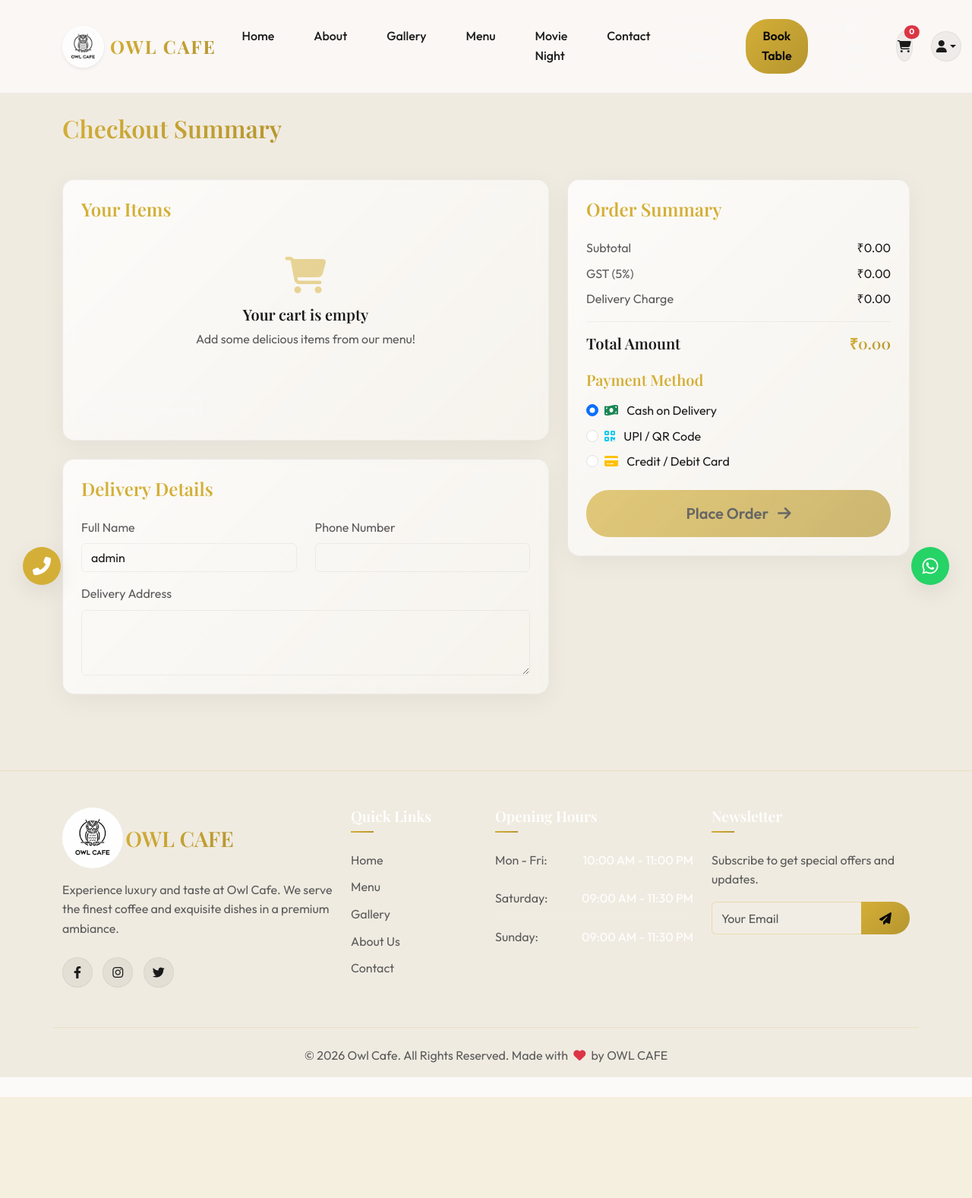
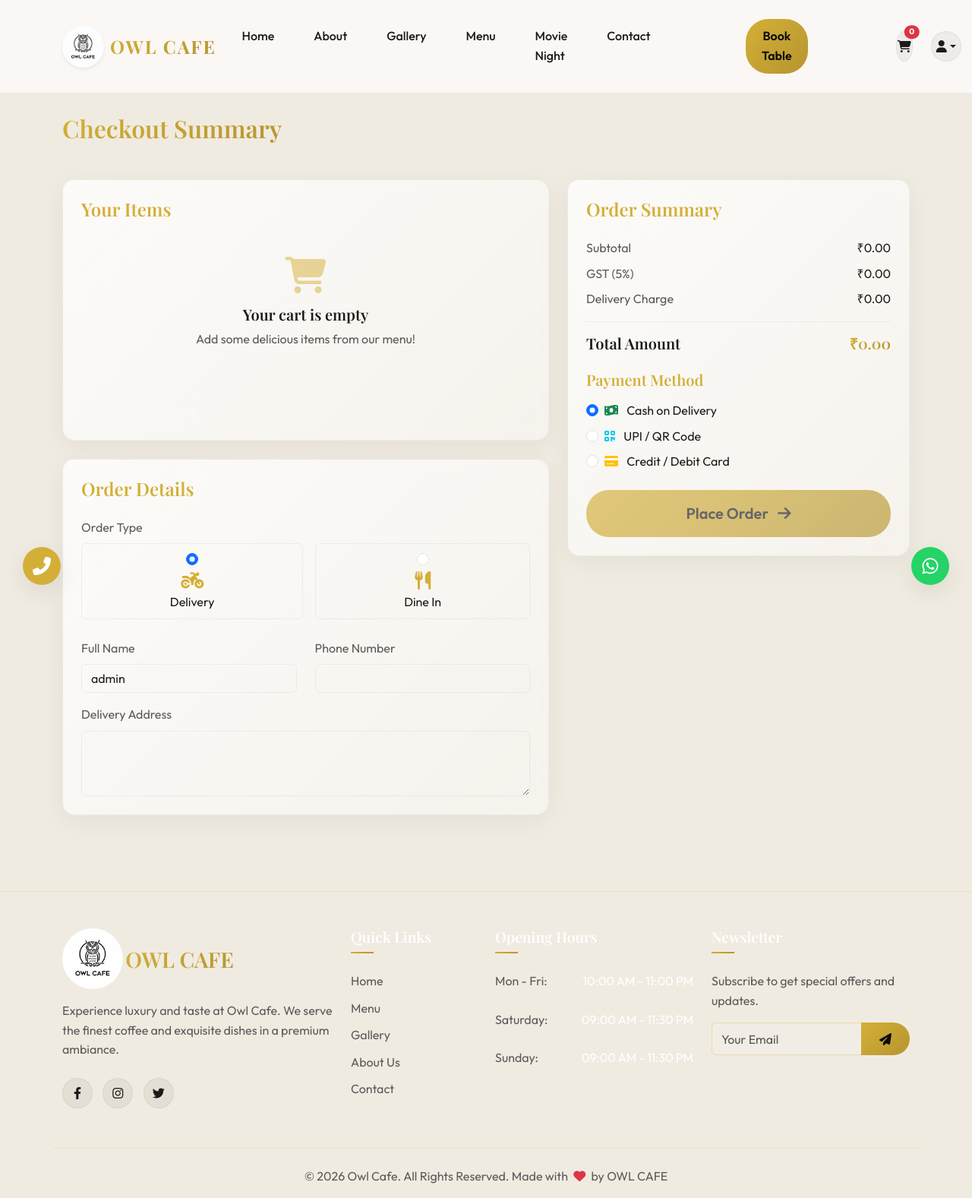
Before and after one commit to devparashar282/owl-cafe-site, a PHP site: page /Cafe/order.php in a window 1280 px wide. Shown: the top 1577 px of the page at 76% size. Before the commit the page ends 1444 px from the top, so only its background shows below. Run offline with PHP 8.4, Linux system fonts and the light colour scheme; a user stored in the database is signed in; some web fonts are replaced.

Commit message:
Implement Dine In vs Delivery checkout feature with dynamic pricing algorithm

```diff
--- a/my_orders.php
+++ b/my_orders.php
@@ -163,6 +163,7 @@ document.addEventListener('DOMContentLoaded', () => {
                                 <h6 class="theme-text-muted mb-1">Invoice Details:</h6>
                                 <p class="text-light mb-0"><strong>Receipt ID:</strong> ${order.formatted_id}</p>
                                 <p class="text-light mb-0"><strong>Date:</strong> ${order.formatted_date}</p>
+                                <p class="text-light mb-0"><strong>Order Type:</strong> ${order.order_type}</p>
                                 <p class="text-light mb-0"><strong>Payment Method:</strong> ${order.payment_method}</p>
                                 <p class="text-light mb-0"><strong>Status:</strong> <span class="text-golden">${order.status}</span></p>
                             </div>
--- a/order.php
+++ b/order.php
@@ -59,7 +59,26 @@ $total = $subtotal > 0 ? ($subtotal + $gst + $delivery) : 0;
                     </div>
 
                     <div class="glass-card p-4">
-                        <h4 class="mb-4 text-golden">Delivery Details</h4>
+                        <h4 class="mb-4 text-golden">Order Details</h4>
+
+                        <div class="mb-4">
+                            <label class="form-label theme-text-muted">Order Type</label>
+                            <div class="d-flex gap-3">
+                                <div class="form-check custom-radio flex-grow-1 border rounded p-2 theme-border text-center">
+                                    <input class="form-check-input float-none ms-0 mb-2" type="radio" name="order_type" id="typeDelivery" value="Delivery" checked>
+                                    <label class="form-check-label d-block theme-text" for="typeDelivery">
+                                        <i class="fas fa-motorcycle fs-4 mb-1 d-block text-golden"></i> Delivery
+                                    </label>
+                                </div>
+                                <div class="form-check custom-radio flex-grow-1 border rounded p-2 theme-border text-center">
+                                    <input class="form-check-input float-none ms-0 mb-2" type="radio" name="order_type" id="typeDineIn" value="Dine In">
+                                    <label class="form-check-label d-block theme-text" for="typeDineIn">
+                                        <i class="fas fa-utensils fs-4 mb-1 d-block text-golden"></i> Dine In
+                                    </label>
+                                </div>
+                            </div>
+                        </div>
+
                         <div class="row gy-3">
                             <div class="col-md-6">
                                 <label class="form-label theme-text-muted">Full Name</label>
@@ -69,9 +88,13 @@ $total = $subtotal > 0 ? ($subtotal + $gst + $delivery) : 0;
                                 <label class="form-label theme-text-muted">Phone Number</label>
                                 <input type="tel" name="phone" class="form-control bg-transparent theme-border theme-text" required>
                             </div>
-                            <div class="col-12">
+                            <div class="col-12" id="deliveryAddressGroup">
                                 <label class="form-label theme-text-muted">Delivery Address</label>
-                                <textarea name="address" class="form-control bg-transparent theme-border theme-text" rows="3" required></textarea>
+                                <textarea name="address" id="deliveryAddress" class="form-control bg-transparent theme-border theme-text" rows="3" required></textarea>
+                            </div>
+                            <div class="col-12" id="tableNumberGroup" style="display: none;">
+                                <label class="form-label theme-text-muted">Table Number (Optional)</label>
+                                <input type="text" name="table_number" class="form-control bg-transparent theme-border theme-text" placeholder="e.g. Table 4">
                             </div>
                         </div>
                     </div>
@@ -92,18 +115,18 @@ $total = $subtotal > 0 ? ($subtotal + $gst + $delivery) : 0;
                         </div>
                         <div class="d-flex justify-content-between mb-3 pb-3 border-bottom theme-border">
                             <span class="theme-text-muted">Delivery Charge</span>
-                            <span>₹<?= number_format($delivery, 2) ?></span>
+                            <span id="deliveryChargeDisplay">₹<?= number_format($delivery, 2) ?></span>
                         </div>
                         <div class="d-flex justify-content-between mb-4">
                             <h5 class="mb-0">Total Amount</h5>
-                            <h5 class="text-gradient mb-0">₹<?= number_format($total, 2) ?></h5>
+                            <h5 class="text-gradient mb-0" id="totalAmountDisplay">₹<?= number_format($total, 2) ?></h5>
                         </div>
 
                         <!-- Hidden inputs for backend processing -->
                         <input type="hidden" name="subtotal" value="<?= $subtotal ?>">
                         <input type="hidden" name="gst" value="<?= $gst ?>">
-                        <input type="hidden" name="delivery" value="<?= $delivery ?>">
-                        <input type="hidden" name="total" value="<?= $total ?>">
+                        <input type="hidden" name="delivery" id="hiddenDeliveryInput" value="<?= $delivery ?>">
+                        <input type="hidden" name="total" id="hiddenTotalInput" value="<?= $total ?>">
 
                         <h5 class="mb-3 mt-4 text-golden">Payment Method</h5>
                         <div class="mb-2">
@@ -174,6 +197,53 @@ document.addEventListener('DOMContentLoaded', () => {
             });
         });
     });
+
+    // Dine In vs Delivery Toggle Logic
+    const typeDelivery = document.getElementById('typeDelivery');
+    const typeDineIn = document.getElementById('typeDineIn');
+    const deliveryAddressGroup = document.getElementById('deliveryAddressGroup');
+    const tableNumberGroup = document.getElementById('tableNumberGroup');
+    const deliveryAddressInput = document.getElementById('deliveryAddress');
+    const deliveryChargeDisplay = document.getElementById('deliveryChargeDisplay');
+    const totalAmountDisplay = document.getElementById('totalAmountDisplay');
+    const hiddenDeliveryInput = document.getElementById('hiddenDeliveryInput');
+    const hiddenTotalInput = document.getElementById('hiddenTotalInput');
+
+    // PHP variables passed to JS
+    const subtotal = <?= $subtotal ?>;
+    const gst = <?= $gst ?>;
+    const baseDelivery = <?= $delivery ?>;
+
+    function updateOrderType() {
+        if(typeDineIn.checked) {
+            deliveryAddressGroup.style.display = 'none';
+            deliveryAddressInput.removeAttribute('required');
+            tableNumberGroup.style.display = 'block';
+
+            // Update Totals (Remove delivery fee)
+            deliveryChargeDisplay.innerText = '₹0.00';
+            hiddenDeliveryInput.value = 0;
+            const newTotal = subtotal + gst;
+            totalAmountDisplay.innerText = '₹' + newTotal.toFixed(2);
+            hiddenTotalInput.value = newTotal;
+        } else {
+            deliveryAddressGroup.style.display = 'block';
+            deliveryAddressInput.setAttribute('required', 'required');
+            tableNumberGroup.style.display = 'none';
+
+            // Update Totals (Add delivery fee back)
+            deliveryChargeDisplay.innerText = '₹' + baseDelivery.toFixed(2);
+            hiddenDeliveryInput.value = baseDelivery;
+            const newTotal = subtotal + gst + baseDelivery;
+            totalAmountDisplay.innerText = '₹' + newTotal.toFixed(2);
+            hiddenTotalInput.value = newTotal;
+        }
+    }
+
+    if(typeDelivery && typeDineIn) {
+        typeDelivery.addEventListener('change', updateOrderType);
+        typeDineIn.addEventListener('change', updateOrderType);
+    }
 });
 </script>
 
```
Also changed, not shown: admin/orders.php (+10 -1 lines), php/process_order.php (+11 -3 lines).
